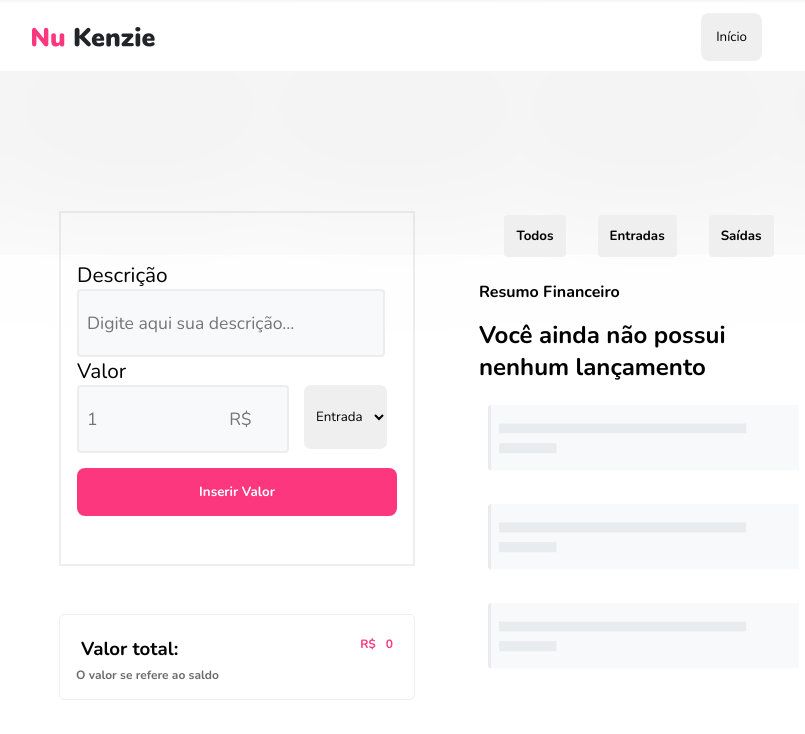
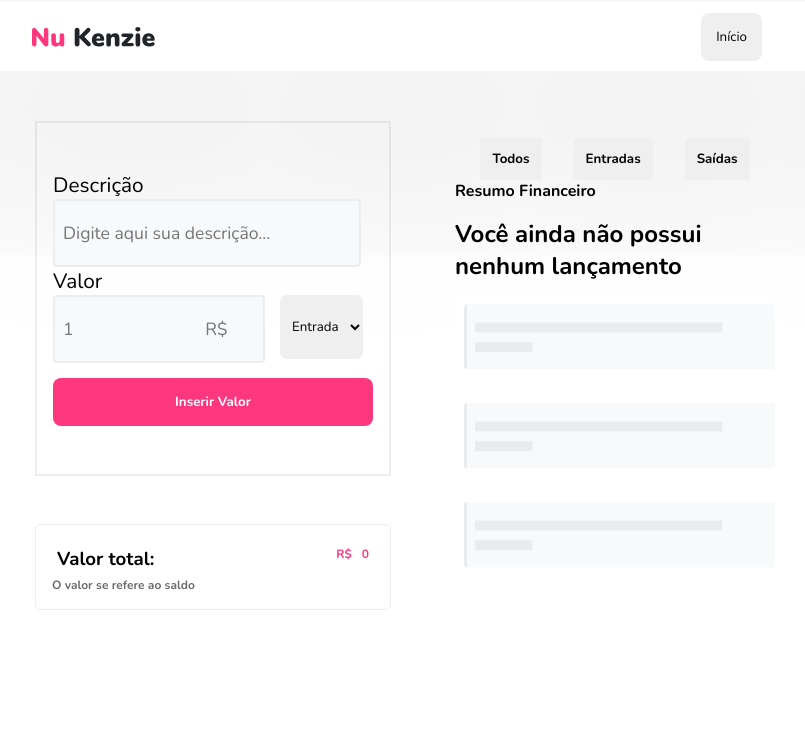
Before and after one commit to isabelpaiva/nukenzie, a React (Vite) app in the folder nukenzie/: page / in a window 1280 px wide. Both pictures are taken after a click on the button "Iniciar". Shown: the top 734 px of the page, without its empty margins (243-1048 px from the left). Built offline with nearby package versions, Linux system fonts and the light colour scheme.

Commit message:
alterations

```diff
--- a/nukenzie/src/components/Form/index.css
+++ b/nukenzie/src/components/Form/index.css
@@ -2,7 +2,7 @@ form{
     display: flex;
     flex-direction: column;
     justify-content: center;
-    margin-top: 1.7rem;
+    /* margin-top: 1.7rem; */
 }
 
 
--- a/nukenzie/src/components/List/index.css
+++ b/nukenzie/src/components/List/index.css
@@ -20,7 +20,7 @@
 
 .financial-summary, .financial {
   color: black;
-  margin-top: 1.5rem;
+  /* margin-top: 1.5rem; */
 }
 
 @media(min-width: 400px){
--- a/nukenzie/src/pages/PageNuKenzie/index.css
+++ b/nukenzie/src/pages/PageNuKenzie/index.css
@@ -79,7 +79,6 @@ ul {
 @media (min-width: 730px) {
   .container-form {
     gap: 0rem;
-    padding: 15px;
     display: flex;
     flex-direction: row;
   }
@@ -102,6 +101,6 @@ ul {
 
 @media (min-width: 800px) {
   .div-description {
-    padding: 4rem;
+    padding-right: 4rem;
   }
 }
```
